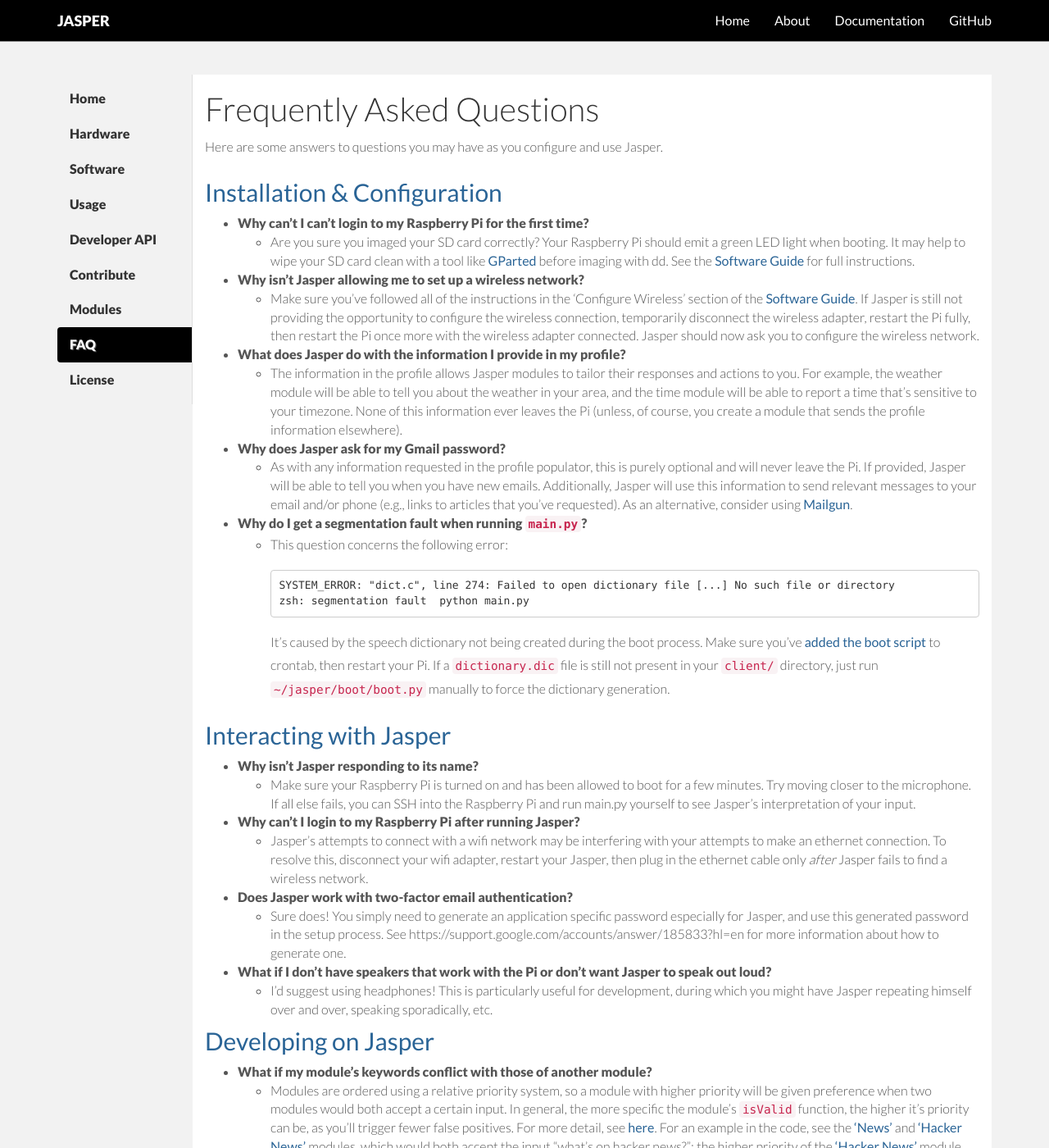
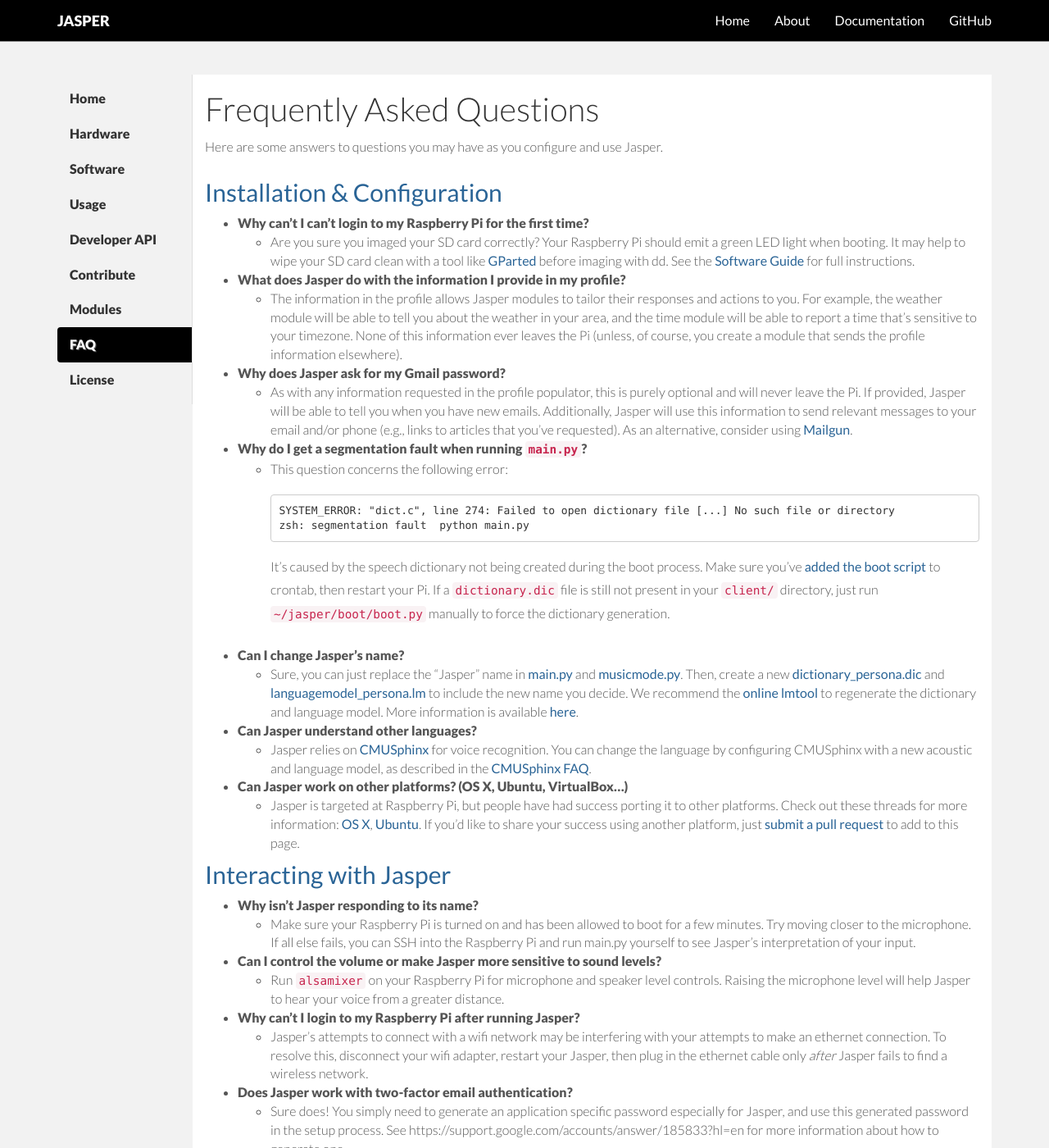
Before and after one commit to jasperproject/jasperproject.github.io, a Jekyll site: the page built from documentation/faq/index.md, in a window 1280 px wide and 1400 px high. Shown: the whole window at 82% size. Built offline with Jekyll 4.4.1, drawn with Linux system fonts in a browser that asks for light colours; nearby versions of some CDN libraries; some of the changed text lies outside the part shown.

Commit message:
updated faq

```diff
--- a/documentation/faq/index.md
+++ b/documentation/faq/index.md
@@ -13,8 +13,6 @@
 
 - __Why can't I can't login to my Raspberry Pi for the first time?__
     - Are you sure you imaged your SD card correctly? Your Raspberry Pi should emit a green LED light when booting. It may help to wipe your SD card clean with a tool like [GParted](http://gparted.org) before imaging with dd. See the [Software Guide](/documentation/software/) for full instructions.
-- __Why isn't Jasper allowing me to set up a wireless network?__
-    - Make sure you've followed all of the instructions in the 'Configure Wireless' section of the [Software Guide](/documentation/software/). If Jasper is still not providing the opportunity to configure the wireless connection, temporarily disconnect the wireless adapter, restart the Pi fully, then restart the Pi once more with the wireless adapter connected. Jasper should now ask you to configure the wireless network.
 - __What does Jasper do with the information I provide in my profile?__
     - The information in the profile allows Jasper modules to tailor their responses and actions to you. For example, the weather module will be able to tell you about the weather in your area, and the time module will be able to report a time that's sensitive to your timezone. None of this information ever leaves the Pi (unless, of course, you create a module that sends the profile information elsewhere).
 - __Why does Jasper ask for my Gmail password?__
@@ -26,11 +24,19 @@
           zsh: segmentation fault  python main.py
 
       It's caused by the speech dictionary not being created during the boot process. Make sure you've [added the boot script](/documentation/software/#install-client) to crontab, then restart your Pi. If a `dictionary.dic` file is still not present in your `client/` directory, just run `~/jasper/boot/boot.py` manually to force the dictionary generation.
+- __Can I change Jasper's name?__
+    - Sure, you can just replace the "Jasper" name in [main.py](https://github.com/jasperproject/jasper-client/blob/master/client/main.py) and [musicmode.py](https://github.com/jasperproject/jasper-client/blob/master/client/musicmode.py). Then, create a new [dictionary_persona.dic](https://github.com/jasperproject/jasper-client/blob/master/client/dictionary_persona.dic) and [languagemodel_persona.lm](https://github.com/jasperproject/jasper-client/blob/master/client/languagemodel_persona.lm) to include the new name you decide. We recommend the [online lmtool](http://www.speech.cs.cmu.edu/tools/lmtool-new.html) to regenerate the dictionary and language model. More information is available [here](https://github.com/jasperproject/jasper-client/issues/8).
+- __Can Jasper understand other languages?__
+    - Jasper relies on [CMUSphinx](http://cmusphinx.sourceforge.net/) for voice recognition. You can change the language by configuring CMUSphinx with a new acoustic and language model, as described in the [CMUSphinx FAQ](http://cmusphinx.sourceforge.net/wiki/faq#qwhich_languages_are_supported).
+- __Can Jasper work on other platforms? (OS X, Ubuntu, VirtualBox...)__
+    - Jasper is targeted at Raspberry Pi, but people have had success porting it to other platforms. Check out these threads for more information: [OS X](https://github.com/jasperproject/jasper-client/issues/35), [Ubuntu](https://github.com/jasperproject/jasper-client/issues/20). If you'd like to share your success using another platform, just [submit a pull request](https://github.com/jasperproject/jasperproject.github.io/blob/master/documentation/faq/index.md) to add to this page.
 
 <h2 class="linked" id='interacting'><a href="#interacting" title="Permalink to this headline">Interacting with Jasper</a></h2>
 
 - __Why isn't Jasper responding to its name?__
     - Make sure your Raspberry Pi is turned on and has been allowed to boot for a few minutes. Try moving closer to the microphone. If all else fails, you can SSH into the Raspberry Pi and run main.py yourself to see Jasper's interpretation of your input.
+- __Can I control the volume or make Jasper more sensitive to sound levels?__
+    - Run `alsamixer` on your Raspberry Pi for microphone and speaker level controls. Raising the microphone level will help Jasper to hear your voice from a greater distance.
 - __Why can't I login to my Raspberry Pi after running Jasper?__
     - Jasper's attempts to connect with a wifi network may be interfering with your attempts to make an ethernet connection. To resolve this, disconnect your wifi adapter, restart your Jasper, then plug in the ethernet cable only _after_ Jasper fails to find a wireless network.
 - __Does Jasper work with two-factor email authentication?__
@@ -42,9 +48,16 @@
 
 - __What if my module's keywords conflict with those of another module?__
     - Modules are ordered using a relative priority system, so a module with higher priority will be given preference when two modules would both accept a certain input. In general, the more specific the module's `isValid` function, the higher it's priority can be, as you'll trigger fewer false positives. For more detail, see [here](/documentation/api/standard/#priorities). For an example in the code, see the ['News'](https://github.com/jasperproject/jasper-client/blob/master/client/modules/News.py) and ['Hacker News'](https://github.com/jasperproject/jasper-client/blob/master/client/modules/HN.py) modules, which would both accept the input "what's on hacker news?"; the higher priority of the ['Hacker News'](https://github.com/jasperproject/jasper-client/blob/master/client/modules/HN.py) module ensures that this input is passed to the correct module.
+- __Is there any way to interact with Jasper on the command-line?__
+    - Yes! Set the `JASPER_HOME` environment variable, then run `main.py` as follows:
 
-- __Is there any way to interact with Jasper on the command-line?__
-    - Yes! Try running: "python main.py --local" when SSHed into the Pi to access Jasper's command-line interface (CLI). Note that there's no need to type "Jasper" between commands when using the CLI, as you would when interacting through speech.
+          JASPER_HOME="/home/pi"
+          export JASPER_HOME;
+          python main.py --local
+
+      The `--local` flag enables the command-line interface (CLI). Note that there's no need to type "Jasper" between commands when using the CLI, as you would when interacting through speech.
+- __How do I fix the KeyError: 'JASPER_HOME' problem?__
+    - JASPER_HOME is an environment variable added to later versions of the client code to be more platform-agnostic. The [boot.sh](https://github.com/jasperproject/jasper-client/blob/master/boot/boot.sh) script sets the JASPER_HOME variable on boot. If you run into this problem while trying to run Jasper manually, just set the JASPER_HOME variable before running main.py, as described in the previous question above.
 - __What if my module needs more accurate information from the input text? For example, what if I need to capture a number ("one", "two", "three", etc.)? I can't list every number in the input, so what do I do?__
     - If you need more accurate speech recognition, you could modify Jasper to utilize the [AT&T speech-to-text API](https://developer.att.com/apis/speech). This will capture a larger vocabulary at the cost of being somewhat slower and rate-limited. The primary modifications would come in mic.py, which would need to change its rendering function to call the AT&T API. Alternatively, consider limiting the set of _relevant_ words that the user might say (e.g., if the user is choosing from a list of three items, just add "one", "two", and "three" to the keywords list, rather than worrying about all possible numbers).
 
```
